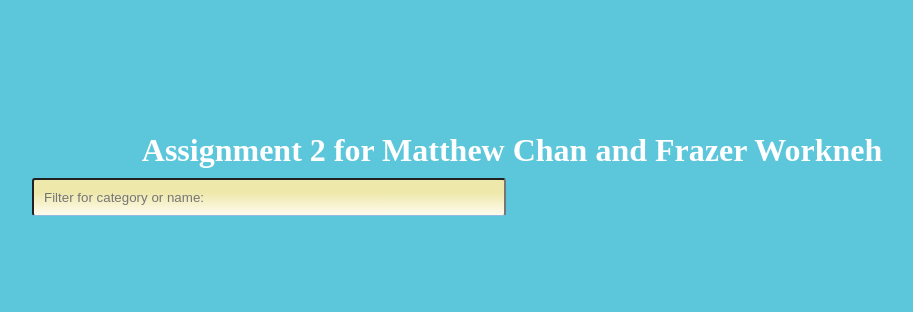
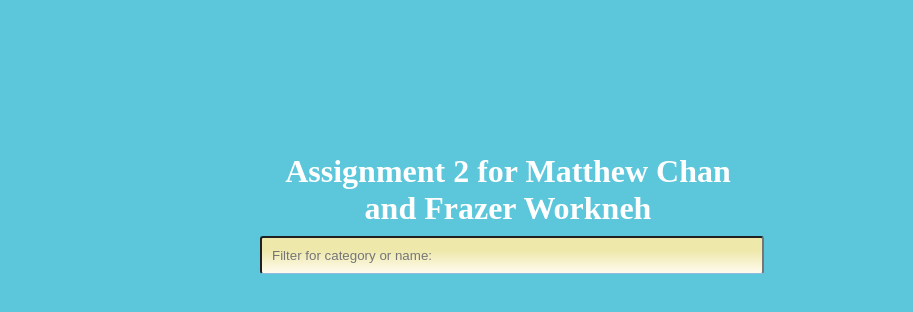
Before and after one commit to fworkneh7/INST377-Assn2, a website: page public/index.html in a window 1280 px wide. Shown: the whole page, without its empty margins (128-1041 px from the left). Drawn offline with Linux system fonts and the light colour scheme; no server answers.

Commit message:
Updating styles heading and alignments

```diff
--- a/public/styles.css
+++ b/public/styles.css
@@ -18,20 +18,22 @@ body {
 
 .middle {
   background: #5cc6db;
-  width: 960px;
+  /* width: 960px; */
 }
 
 h1 {
+    max-width: 480px;
     color: #fff;
     display: flex;
     flex-direction: row;
     flex-wrap: wrap;
     justify-content: center;
     align-items: center;
-    margin: 0;
+    /* margin: 0; */
     margin-bottom: 5px;
     padding: 4px 8px;
     border-radius: 4px;
+    text-align: center;
 }
 
 .container {
@@ -45,7 +47,7 @@ h1 {
   }
 
 .userinput {
-  width: 450px;
+  width: 480px;
   border-bottom: 1px solid rgb(144, 186, 222);
   margin: 0px;
   justify-content: center;
```
